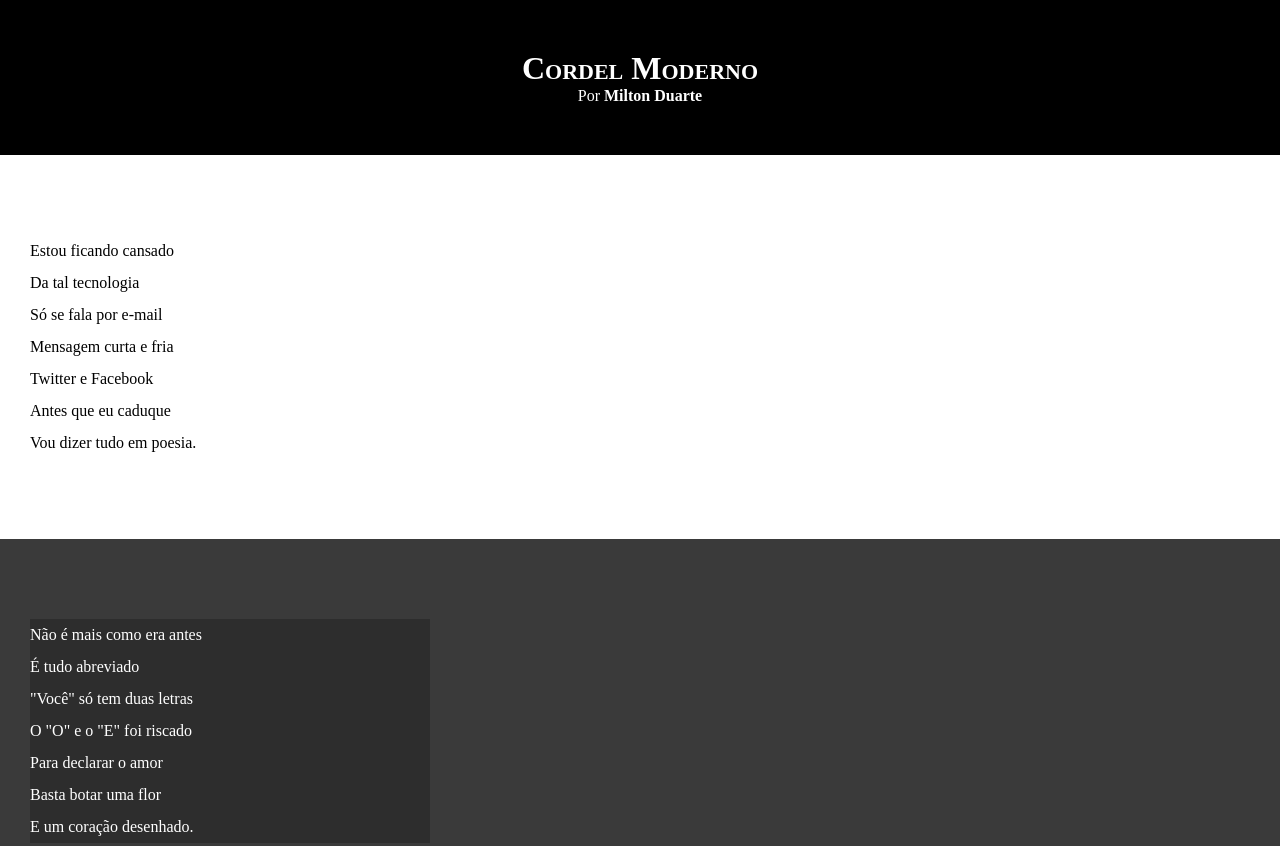
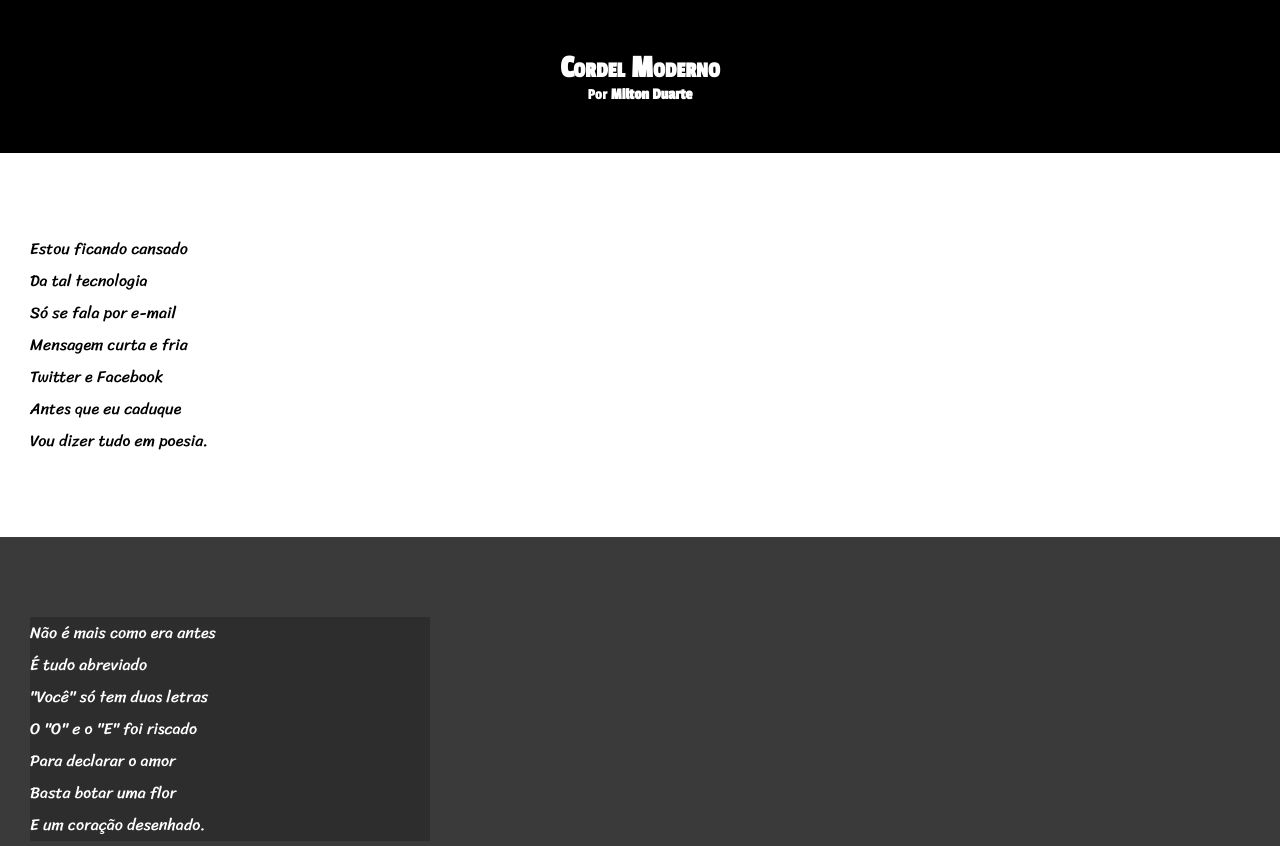
Before and after one commit to AliceFVidal/ProjetoCursoHTMLCSS, a plain HTML site: page arquivos/index.html in a window 1280 px wide. Shown: the top 846 px of the page. Drawn offline with Linux system fonts and the light colour scheme.

Commit message:
updated style

```diff
--- a/arquivos/style.css
+++ b/arquivos/style.css
@@ -1,24 +1,38 @@
 @charset "UTF-8";
+
+@import url('https://fonts.googleapis.com/css2?family=Passion+One&display=swap');
+
+@import url('https://fonts.googleapis.com/css2?family=Sriracha&display=swap');
+
+:root{
+    --fonte1: Verdana, Geneva, Tahoma, sans-serif;
+    --fonte2: 'Passion One', cursive;
+    --fonte3: 'Sriracha', cursive;
+}
 
 * {
     margin: 0px;
     padding: 0px;
+
 }
 
 html, body{
     min-height: 100vh;
     background-color: darkgrey;
+    font-family: var(--fonte1);
 }
 
 header{
     background-color: black;
     color: white;
     text-align: center;
+    font-family: var(--fonte2);
 }
 
 header > h1{
     padding-top: 50px;
     font-variant: small-caps;
+
 }
 
 header > p{
@@ -40,6 +54,8 @@ section{
     padding-bottom: 10vh;
     line-height: 2em;
     padding-left: 30px;
+    font-family: var(--fonte3);
+
 }
 
 section.normal{
```
